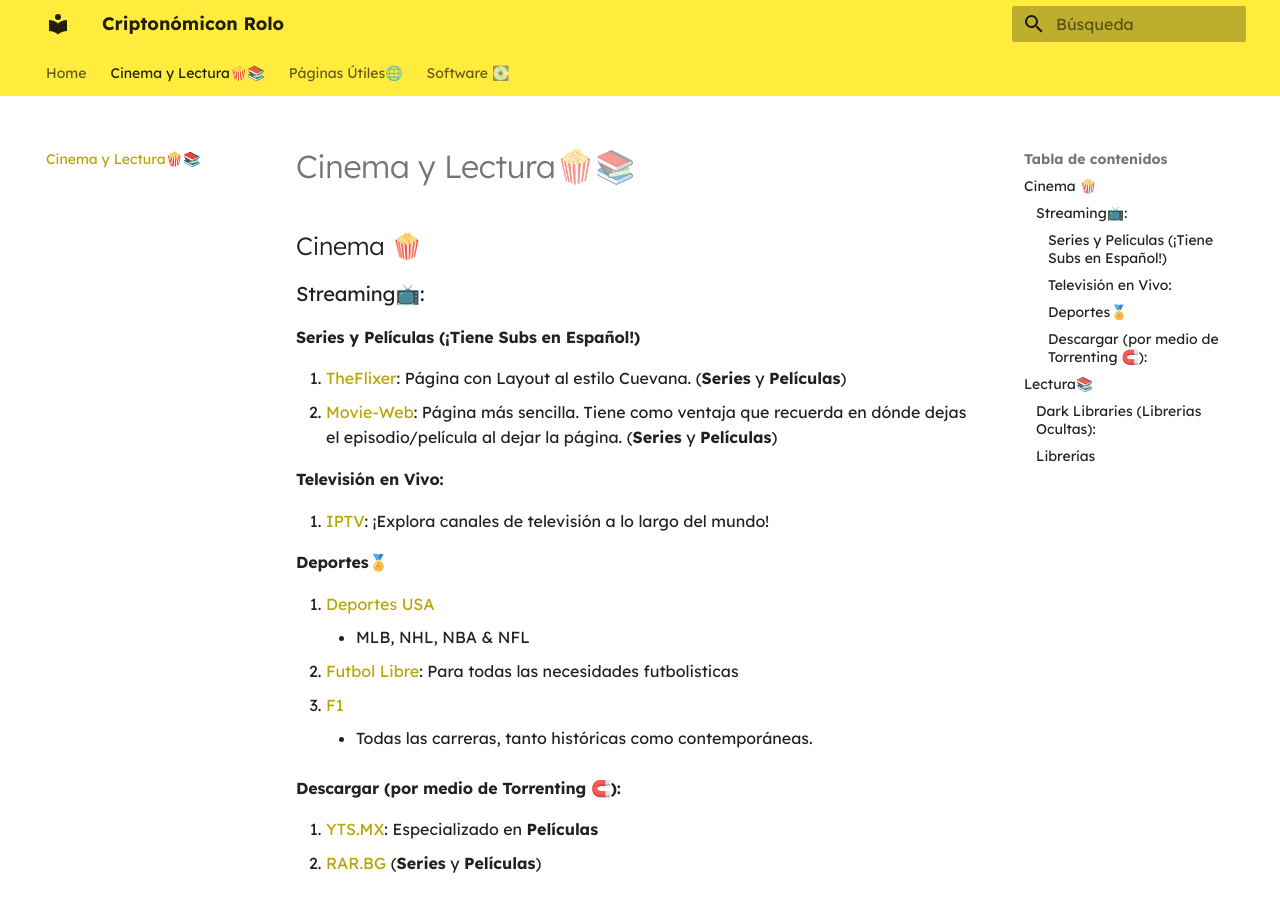
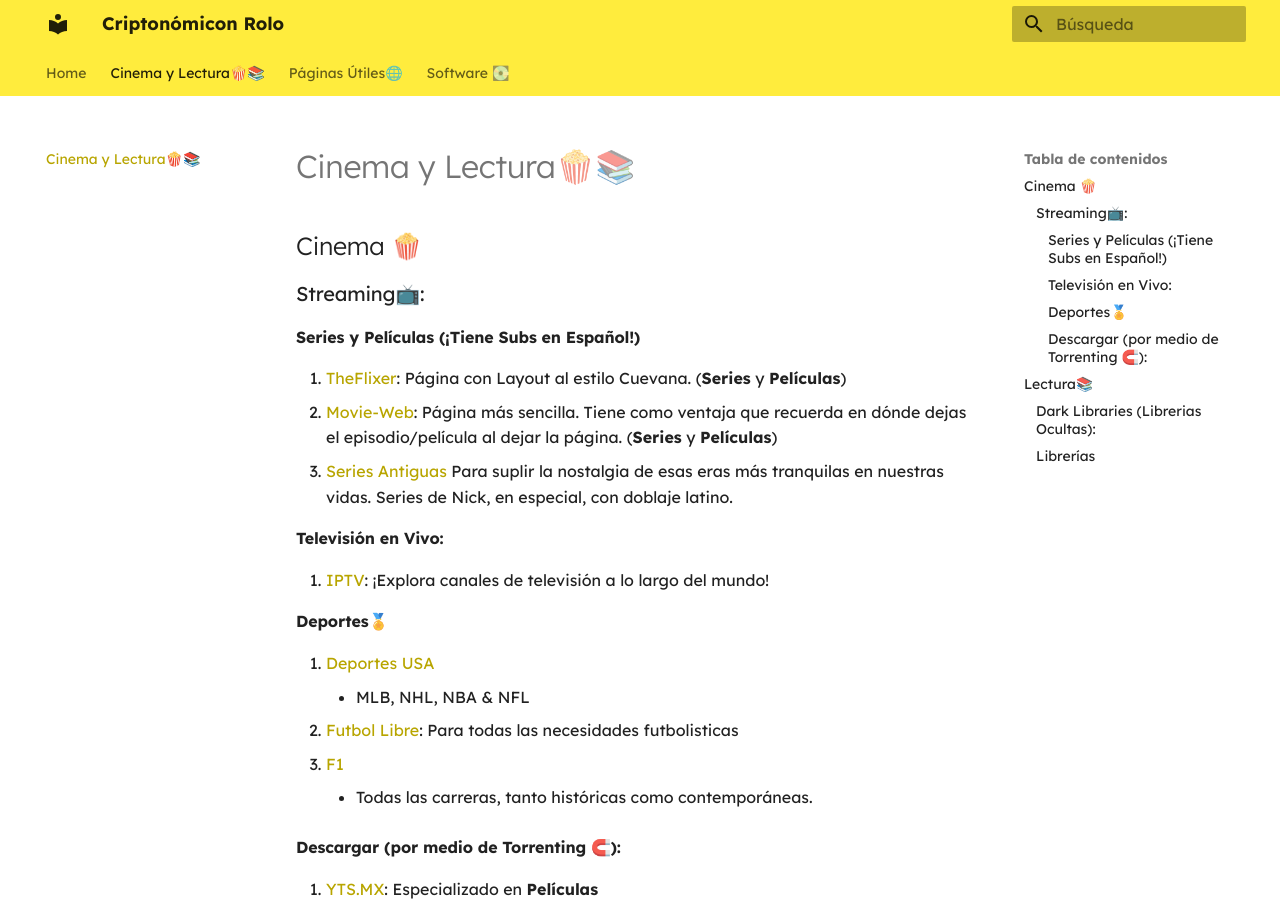
Before and after one commit to CannolideCorozo/Proyecto-Cryptonomicon, an MkDocs documentation site: the page built from docs/audio_visual.md, in a window 1280 px wide and 900 px high. Built offline with MkDocs 1.6.1 and Material for MkDocs 9.7.7, drawn with Linux system fonts in a browser that asks for light colours.

Commit message:
Añadido Series Antiguas

```diff
--- a/docs/audio_visual.md
+++ b/docs/audio_visual.md
@@ -5,6 +5,7 @@
 #### Series y Películas (¡Tiene Subs en Español!)
 1. [TheFlixer](https://theflixer.tv/home): Página con Layout al estilo Cuevana. (**Series** y **Películas**)
 2. [Movie-Web](https://movie-web.app/search/movie): Página más sencilla. Tiene como ventaja que recuerda en dónde dejas el episodio/película al dejar la página. (**Series** y **Películas**)
+3. [Series Antiguas](https://seriesantiguas.com/) Para suplir la nostalgia de esas eras más tranquilas en nuestras vidas. Series de Nick, en especial, con doblaje latino.
 
 #### Televisión en Vivo:
 1. [IPTV](https://dev-iptv.web.app/#US): ¡Explora canales de televisión a lo largo del mundo!
```
